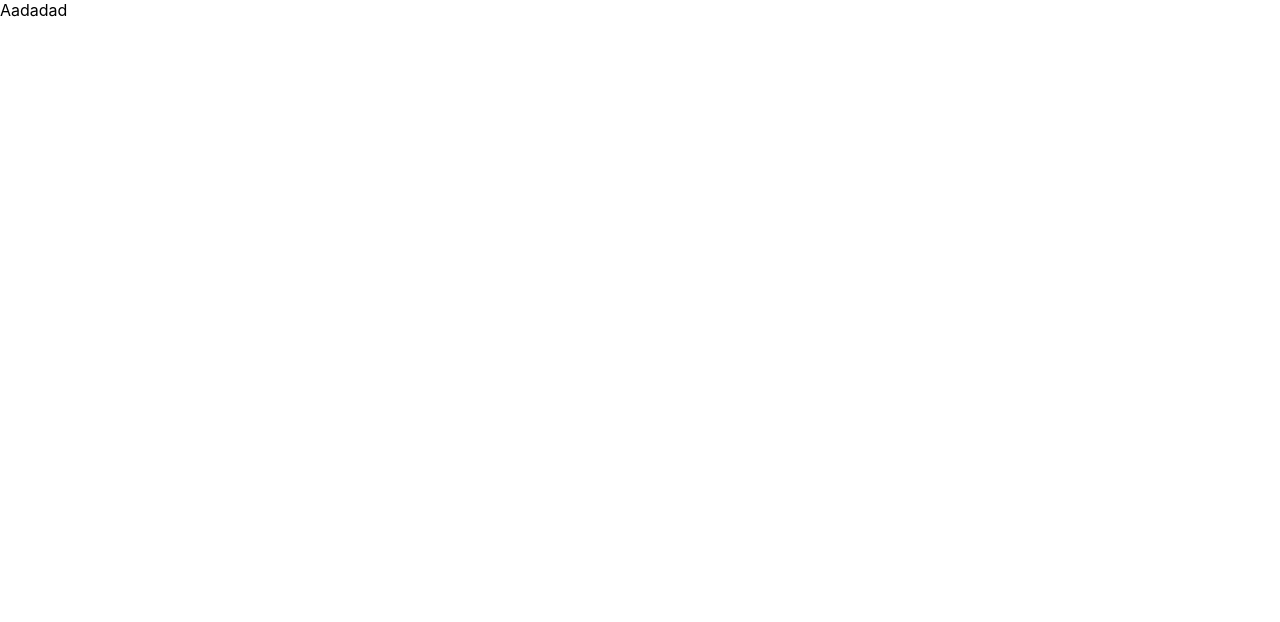
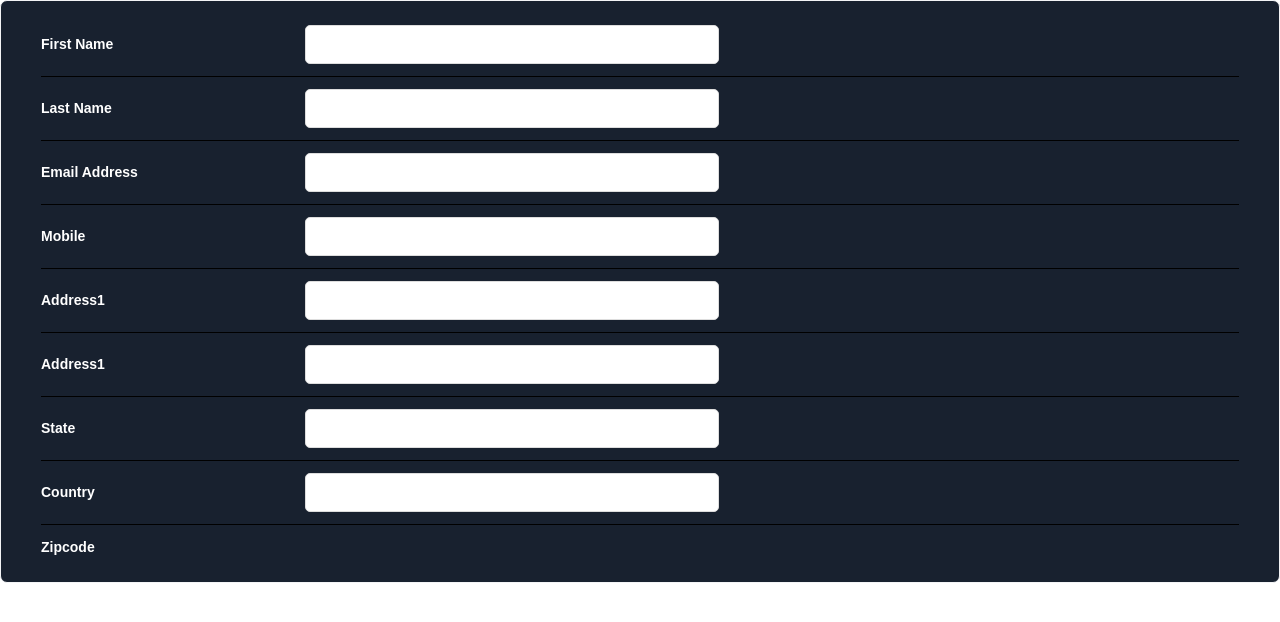
Before and after one commit to Abhishekr2122/demo-app, a React (Create React App) app: page / in a window 1280 px wide. Shown: the top 622 px of the page. Built offline with nearby package versions, Linux system fonts and the light colour scheme.

Commit message:
Built create user page

```diff
--- a/src/App.js
+++ b/src/App.js
@@ -1,5 +1,13 @@
+import CreateUser from "./pages/CreateUser";
+import GlobalStyles from "./styles/GlobalStyles";
+
 function App() {
-  return <div className="App">Aadadad</div>;
+  return (
+    <div className="App">
+      <GlobalStyles />
+      <CreateUser />
+    </div>
+  );
 }
 
 export default App;
--- a/src/pages/CreateUser.js
+++ b/src/pages/CreateUser.js
@@ -1,3 +1,70 @@
+import styled from "styled-components";
+import Form from "../ui/Form";
+import FormRow from "../ui/FormRow";
+import Input from "../ui/Input";
+
+const Paragraph = styled.p`
+  color: red;
+  width: auto;
+  height: auto;
+`;
+
 export default function CreateUser() {
-  return;
+  return (
+    <Form>
+      <FormRow>
+        <label>
+          <strong style={{ color: "white" }}>First Name</strong>
+        </label>
+        <Input type="text" id="firstName" />
+      </FormRow>
+      <FormRow>
+        <label>
+          <strong style={{ color: "white" }}>Last Name</strong>
+        </label>
+        <Input type="text" id="lastName" />
+      </FormRow>
+      <FormRow>
+        <label>
+          <strong style={{ color: "white" }}>Email Address</strong>
+        </label>
+        <Input type="email" />
+      </FormRow>
+      <FormRow>
+        <label>
+          <strong style={{ color: "white" }}>Mobile</strong>
+        </label>
+        <Input type="tel" id="phonenumber" />
+      </FormRow>
+      <FormRow>
+        <label>
+          <strong style={{ color: "white" }}> Address1</strong>
+        </label>
+        <Input type="text" id="address1" />
+      </FormRow>
+      <FormRow>
+        <label>
+          <strong style={{ color: "white" }}> Address1</strong>
+        </label>
+        <Input type="text" id="address2" />
+      </FormRow>
+      <FormRow>
+        <label>
+          <strong style={{ color: "white" }}>State</strong>
+        </label>
+        <Input type="search" id="state" />
+      </FormRow>
+      <FormRow>
+        <label>
+          <strong style={{ color: "white" }}>Country</strong>
+        </label>
+        <Input type="search" id="country" />
+      </FormRow>
+      <FormRow>
+        <label>
+          <strong style={{ color: "white" }}>Zipcode</strong>
+        </label>
+      </FormRow>
+    </Form>
+  );
 }
--- /dev/null
+++ b/src/styles/GlobalStyles.js
@@ -0,0 +1,229 @@
+import { createGlobalStyle } from "styled-components";
+
+const GlobalStyles = createGlobalStyle`:root {
+
+
+   &, &.light-mode{
+    --color-grey-0: #fff;
+    --color-grey-50: #f9fafb;
+    --color-grey-100: #f3f4f6;
+    --color-grey-200: #e5e7eb;
+    --color-grey-300: #d1d5db;
+    --color-grey-400: #9ca3af;
+    --color-grey-500: #6b7280;
+    --color-grey-600: #4b5563;
+    --color-grey-700: #374151;
+    --color-grey-800: #1f2937;
+    --color-grey-900: #111827;
+
+    --color-blue-100: #e0f2fe;
+    --color-blue-700: #0369a1;
+    --color-green-100: #dcfce7;
+    --color-green-700: #15803d;
+    --color-yellow-100: #fef9c3;
+    --color-yellow-700: #a16207;
+    --color-silver-100: #e5e7eb;
+    --color-silver-700: #374151;
+    --color-indigo-100: #e0e7ff;
+    --color-indigo-700: #4338ca;
+
+    --color-red-100: #fee2e2;
+    --color-red-700: #b91c1c;
+    --color-red-800: #991b1b;
+
+    --backdrop-color: rgba(255, 255, 255, 0.1);
+
+    --shadow-sm: 0 1px 2px rgba(0, 0, 0, 0.04);
+    --shadow-md: 0px 0.6rem 2.4rem rgba(0, 0, 0, 0.06);
+    --shadow-lg: 0 2.4rem 3.2rem rgba(0, 0, 0, 0.12);
+
+    --image-grayscale: 0;
+    --image-opacity: 100%;
+    }
+
+    &.dark-mode{
+
+      --color-grey-0: #18212f;
+--color-grey-50: #111827;
+--color-grey-100: #1f2937;
+--color-grey-200: #374151;
+--color-grey-300: #4b5563;
+--color-grey-400: #6b7280;
+--color-grey-500: #9ca3af;
+--color-grey-600: #d1d5db;
+--color-grey-700: #e5e7eb;
+--color-grey-800: #f3f4f6;
+--color-grey-900: #f9fafb;
+
+--color-blue-100: #075985;
+--color-blue-700: #e0f2fe;
+--color-green-100: #166534;
+--color-green-700: #dcfce7;
+--color-yellow-100: #854d0e;
+--color-yellow-700: #fef9c3;
+--color-silver-100: #374151;
+--color-silver-700: #f3f4f6;
+--color-indigo-100: #3730a3;
+--color-indigo-700: #e0e7ff;
+
+--color-red-100: #fee2e2;
+--color-red-700: #b91c1c;
+--color-red-800: #991b1b;
+
+--backdrop-color: rgba(0, 0, 0, 0.3);
+
+--shadow-sm: 0 1px 2px rgba(0, 0, 0, 0.4);
+--shadow-md: 0px 0.6rem 2.4rem rgba(0, 0, 0, 0.3);
+--shadow-lg: 0 2.4rem 3.2rem rgba(0, 0, 0, 0.4);
+
+--image-grayscale: 10%;
+--image-opacity: 90%;
+    }
+
+
+     /* Indigo */
+     --color-brand-50: #eef2ff;
+    --color-brand-100: #e0e7ff;
+    --color-brand-200: #c7d2fe;
+    --color-brand-500: #6366f1;
+    --color-brand-600: #4f46e5;
+    --color-brand-700: #4338ca;
+    --color-brand-800: #3730a3;
+    --color-brand-900: #312e81;
+
+    --border-radius-tiny: 3px;
+    --border-radius-sm: 5px;
+    --border-radius-md: 7px;
+    --border-radius-lg: 9px;
+
+
+
+  }
+
+  *,
+  *::before,
+  *::after {
+    box-sizing: border-box;
+    padding: 0;
+    margin: 0;
+
+    /* Creating animations for dark mode */
+    transition: background-color 0.3s, border 0.3s;
+  }
+
+  html {
+    font-size: 62.5%;
+  }
+
+  body {
+    font-family: "Poppins", sans-serif;
+    color: var(--color-grey-700);
+
+    transition: color 0.3s, background-color 0.3s;
+    min-height: 100vh;
+    line-height: 1.5;
+    font-size: 1.6rem;
+  }
+
+  input,
+  button,
+  textarea,
+  select {
+    font: inherit;
+    color: inherit;
+  }
+
+  button {
+    cursor: pointer;
+  }
+
+  *:disabled {
+    cursor: not-allowed;
+  }
+
+  select:disabled,
+  input:disabled {
+    background-color: var(--color-grey-200);
+    color: var(--color-grey-500);
+  }
+
+  input:focus,
+  button:focus,
+  textarea:focus,
+  select:focus {
+    outline: 2px solid var(--color-brand-600);
+    outline-offset: -1px;
+  }
+
+  /* Parent selector, finally 😃 */
+  button:has(svg) {
+    line-height: 0;
+  }
+
+  a {
+    color: inherit;
+    text-decoration: none;
+  }
+
+  ul {
+    list-style: none;
+  }
+
+  p,
+  h1,
+  h2,
+  h3,
+  h4,
+  h5,
+  h6 {
+    overflow-wrap: break-word;
+    hyphens: auto;
+  }
+
+  img {
+    max-width: 100%;
+
+    /* For dark mode */
+    filter: grayscale(var(--image-grayscale)) opacity(var(--image-opacity));
+  }`;
+
+export default GlobalStyles;
+
+/*FOR DARK MODE
+
+--color-grey-0: #18212f;
+--color-grey-50: #111827;
+--color-grey-100: #1f2937;
+--color-grey-200: #374151;
+--color-grey-300: #4b5563;
+--color-grey-400: #6b7280;
+--color-grey-500: #9ca3af;
+--color-grey-600: #d1d5db;
+--color-grey-700: #e5e7eb;
+--color-grey-800: #f3f4f6;
+--color-grey-900: #f9fafb;
+
+--color-blue-100: #075985;
+--color-blue-700: #e0f2fe;
+--color-green-100: #166534;
+--color-green-700: #dcfce7;
+--color-yellow-100: #854d0e;
+--color-yellow-700: #fef9c3;
+--color-silver-100: #374151;
+--color-silver-700: #f3f4f6;
+--color-indigo-100: #3730a3;
+--color-indigo-700: #e0e7ff;
+
+--color-red-100: #fee2e2;
+--color-red-700: #b91c1c;
+--color-red-800: #991b1b;
+
+--backdrop-color: rgba(0, 0, 0, 0.3);
+
+--shadow-sm: 0 1px 2px rgba(0, 0, 0, 0.4);
+--shadow-md: 0px 0.6rem 2.4rem rgba(0, 0, 0, 0.3);
+--shadow-lg: 0 2.4rem 3.2rem rgba(0, 0, 0, 0.4);
+
+--image-grayscale: 10%;
+--image-opacity: 90%;
+*/
--- a/src/ui/Form.js
+++ b/src/ui/Form.js
@@ -7,8 +7,9 @@
       padding: 2.4rem 4rem;
 
       /* Box */
-      background-color: var(--color-grey-0);
+      background-color: #18212f;
       border: 1px solid var(--color-grey-100);
+
       border-radius: var(--border-radius-md);
     `}
 
--- a/src/ui/FormRow.js
+++ b/src/ui/FormRow.js
@@ -17,7 +17,7 @@
   }
 
   &:not(:last-child) {
-    border-bottom: 1px solid var(--color-grey-100);
+    border-bottom: 1px solid black;
   }
 
   &:has(button) {
--- /dev/null
+++ b/src/ui/Input.js
@@ -0,0 +1,9 @@
+import styled from "styled-components";
+
+const Input = styled.input`
+  border: 1px solid #ddd;
+  border-radius: 5px;
+  padding: 0.8rem 1.2rem;
+`;
+
+export default Input;
```
